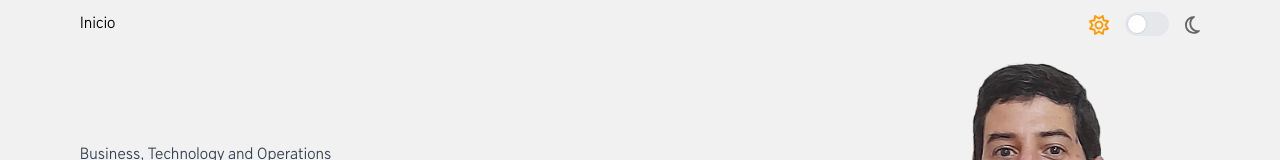
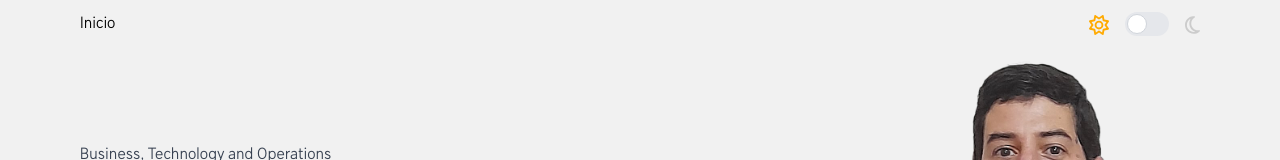
Before and after one commit to pviojo/portfolio, a Next.js app: page / in a window 1280 px wide. Shown: the top 160 px of the page. Built offline with nearby package versions, Linux system fonts and the light colour scheme; no server answers; the database is empty.

Commit message:
Improvements in ThemeButton

```diff
--- a/src/components/ThemeButton/index.tsx
+++ b/src/components/ThemeButton/index.tsx
@@ -30,7 +30,7 @@
           className='align-middle'
           style={{
             fontSize: 20,
-            color: theme === "dark" ? "#fc0" : "#f90",
+            color: theme === "dark" ? "#99a" : "#fa0",
           }}
         />
       </div>
@@ -43,7 +43,7 @@
             checked={theme === "dark"}
             onChange={(e) => setTheme(e.target.checked ? "dark" : "light")}
           />
-          <div className="w-11 h-6 bg-gray-200 peer-focus:outline-none peer-focus:ring-4 peer-focus:ring-blue-300 dark:peer-focus:ring-blue-800 rounded-full peer dark:bg-gray-700 peer-checked:after:translate-x-full peer-checked:after:border-white after:content-[''] after:absolute after:top-[2px] after:left-[2px] after:bg-white after:border-gray-300 after:border after:rounded-full after:h-5 after:w-5 after:transition-all dark:border-gray-600 peer-checked:bg-blue-600"></div>
+          <div className="w-11 h-6 bg-gray-200 peer-focus:outline-none  rounded-full peer dark:bg-gray-700 peer-checked:after:translate-x-full peer-checked:after:border-white after:content-[''] after:absolute after:top-[2px] after:left-[2px] after:bg-white after:border-gray-300 after:border after:rounded-full after:h-5 after:w-5 after:transition-all dark:border-gray-600 peer-checked:bg-blue-900"></div>
         </label>
       </div>
       <div className='align-middle inline-block ml-4'>
@@ -52,7 +52,7 @@
           className='align-middle'
           style={{
             fontSize: 20,
-            color: theme === "dark" ? "#fff" : "#666",
+            color: theme === "dark" ? "#fff" : "#ccc",
           }}
         />
       </div>
```
